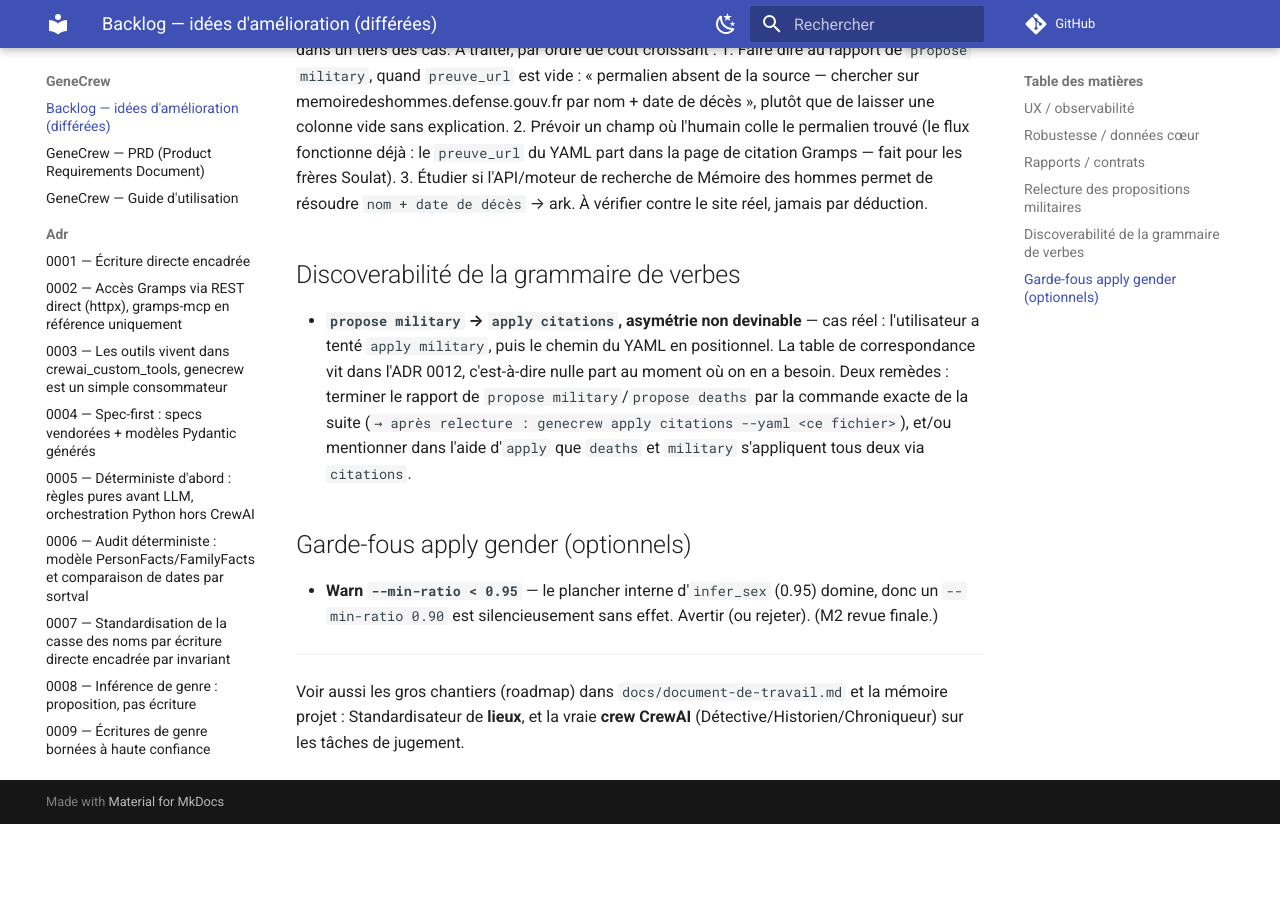
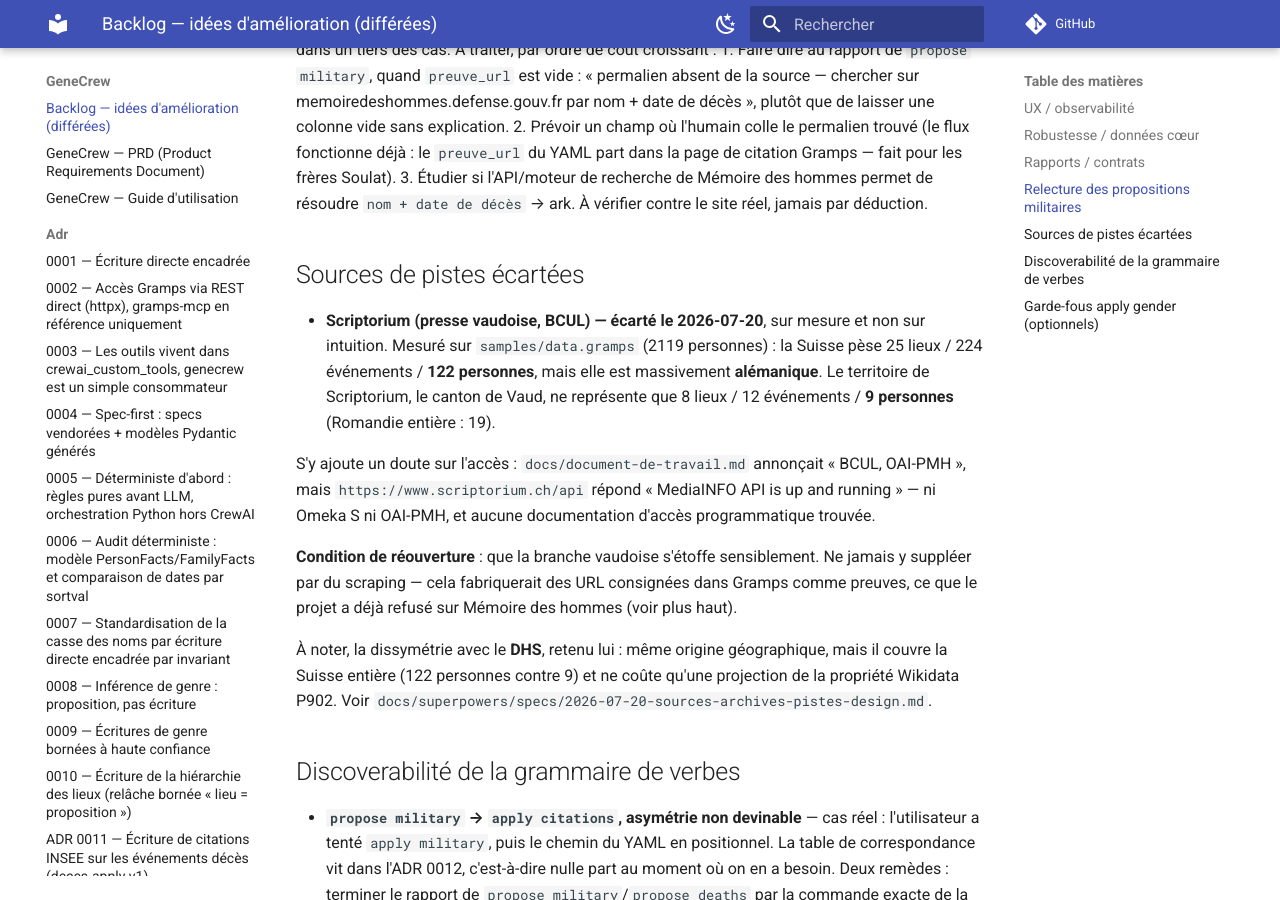
Before and after one commit to fjacquet/genecrew, an MkDocs documentation site: the page built from docs/BACKLOG.md, in a window 1280 px wide and 900 px high, scrolled down 1602 px. Built offline with MkDocs 1.6.1 and Material for MkDocs 9.7.7, drawn with Linux system fonts in a browser that asks for light colours; comment, search, counter and statistics services are not loaded; before the commit the page ends 2426 px from its top, so only the background shows below that.

Commit message:
docs(pistes): écarter Scriptorium, le chiffre le condamne
Scriptorium ne couvre que la presse vaudoise. Mesuré sur
samples/data.gramps plutôt qu'estimé : le canton de Vaud pèse 8 lieux,
12 événements et 9 PERSONNES. La Romandie entière en fait 19.

Le contraste avec le DHS, retenu lui, est net : la Suisse entière pèse
25 lieux, 224 événements et 122 personnes, mais elle est massivement
alémanique (Berne, Argovie, Thurgovie, Emmental). Même origine
géographique, cibles incomparables — et le DHS ne coûte qu'une
projection de la propriété Wikidata P902.

S'y ajoutait un doute sur l'accès : le document de travail annonçait
OAI-PMH, mais scriptorium.ch/api répond « MediaINFO API ». Aucune
documentation d'accès programmatique trouvée.

Le spec passe donc à trois sources (Wikidata, DHS, Gallica) et trois
feuilles CLI. Scriptorium est consigné dans BACKLOG.md avec ses
chiffres et sa condition de réouverture — que la branche vaudoise
s'étoffe — et l'interdiction d'y suppléer par du scraping.

Co-Authored-By: Claude Opus 4.8 <noreply@anthropic.com>

```diff
--- a/docs/BACKLOG.md
+++ b/docs/BACKLOG.md
@@ -61,6 +61,26 @@ Suivis non bloquants notés au fil de l'eau (revues, usage). Aucun n'est urgent
   3. Étudier si l'API/moteur de recherche de Mémoire des hommes permet de résoudre
      `nom + date de décès` → ark. À vérifier contre le site réel, jamais par déduction.
 
+## Sources de pistes écartées
+
+- **Scriptorium (presse vaudoise, BCUL) — écarté le 2026-07-20**, sur mesure et non sur intuition.
+  Mesuré sur `samples/data.gramps` (2119 personnes) : la Suisse pèse 25 lieux / 224 événements /
+  **122 personnes**, mais elle est massivement **alémanique**. Le territoire de Scriptorium, le
+  canton de Vaud, ne représente que 8 lieux / 12 événements / **9 personnes** (Romandie entière :
+  19).
+
+  S'y ajoute un doute sur l'accès : `docs/document-de-travail.md` annonçait « BCUL, OAI-PMH »,
+  mais `https://www.scriptorium.ch/api` répond « MediaINFO API is up and running » — ni Omeka S ni
+  OAI-PMH, et aucune documentation d'accès programmatique trouvée.
+
+  **Condition de réouverture** : que la branche vaudoise s'étoffe sensiblement. Ne jamais y
+  suppléer par du scraping — cela fabriquerait des URL consignées dans Gramps comme preuves, ce
+  que le projet a déjà refusé sur Mémoire des hommes (voir plus haut).
+
+  À noter, la dissymétrie avec le **DHS**, retenu lui : même origine géographique, mais il couvre
+  la Suisse entière (122 personnes contre 9) et ne coûte qu'une projection de la propriété
+  Wikidata P902. Voir `docs/superpowers/specs/2026-07-20-sources-archives-pistes-design.md`.
+
 ## Discoverabilité de la grammaire de verbes
 
 - **`propose military` → `apply citations`, asymétrie non devinable** — cas réel : l'utilisateur a
```
Also changed, not shown: docs/superpowers/specs/2026-07-20-sources-archives-pistes-design.md (+46 -34 lines).
